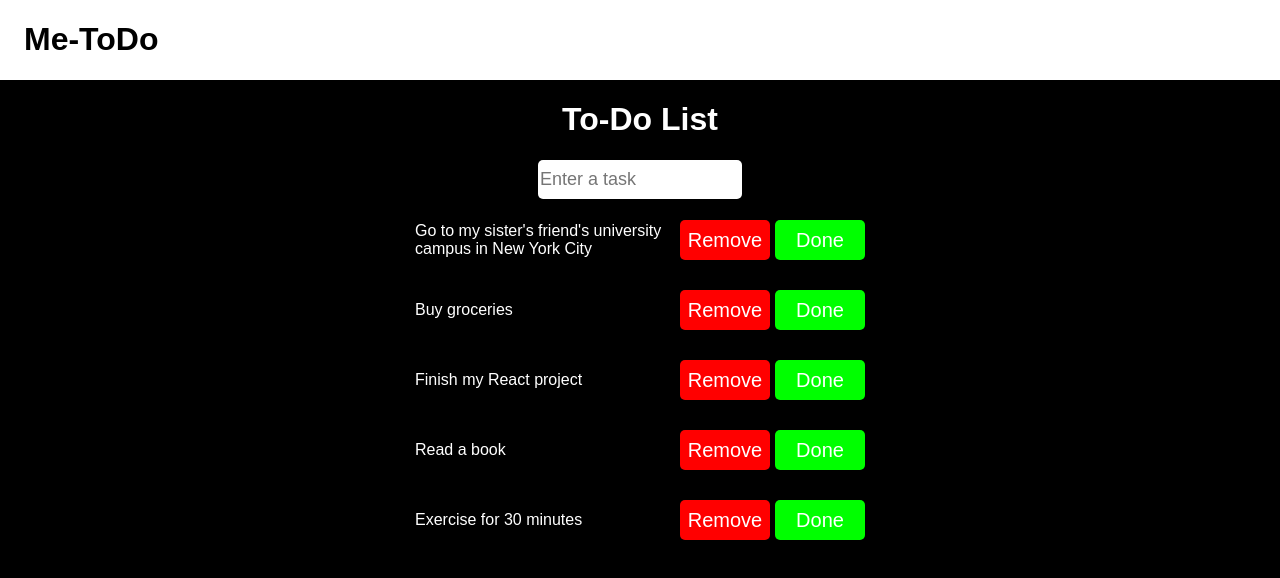
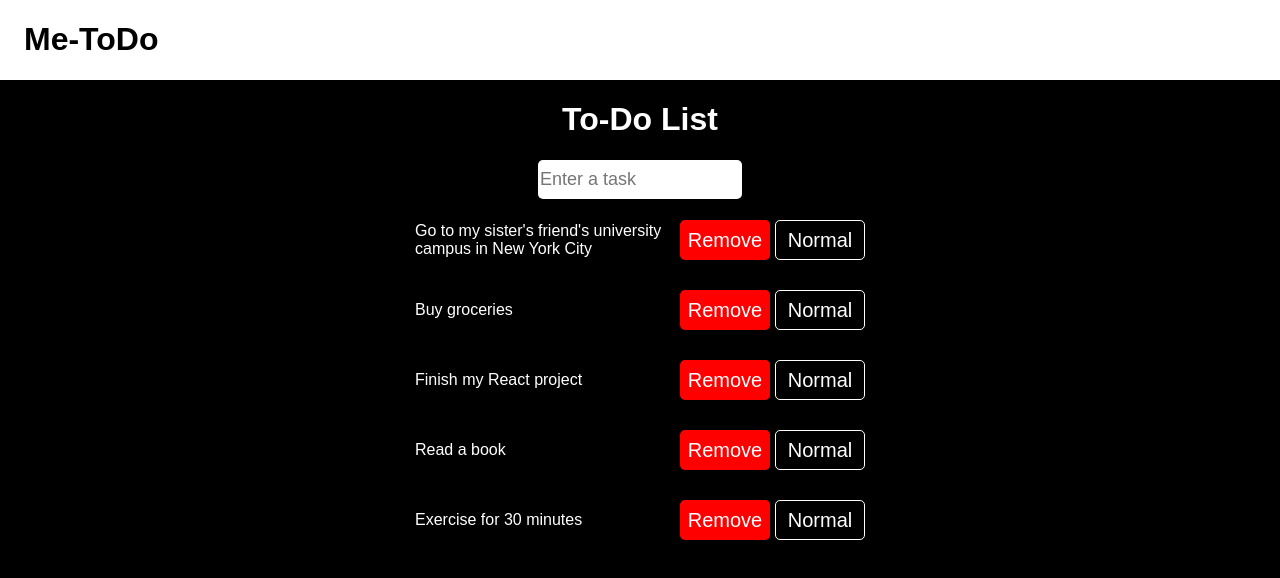
Before and after one commit to CoderZENNXX/me-todo, a React (Vite) app: page / in a window 1280 px wide. Shown: the top 578 px of the page. Built offline with nearby package versions, Linux system fonts and the light colour scheme.

Commit message:
Project V5 (friday-version)

```diff
--- a/src/App.css
+++ b/src/App.css
@@ -97,7 +97,8 @@
 .done-btn {
     margin-top: 5px;
     margin-bottom: 5px;
-    background-color: rgb(0, 255, 0);
     color: white;
     margin-right: 5px;
+    border: 1px solid white;
+    background-color: black;
 }
--- a/src/App.jsx
+++ b/src/App.jsx
@@ -74,8 +74,11 @@ function App() {
                 {task.text}
               </li>
               <button className="delete-btn" onClick={() => deleteTask(index)}>Remove</button>
-              <button className="done-btn" onClick={() => toggleStatus(index)}>
-                {task.status === "done" ? "Pending" : task.status === "pending" ? "Undo" : "Done"}
+              <button className="done-btn" onClick={() => toggleStatus(index)}
+                style={{
+                  backgroundColor: task.status === "done" ? "darkgreen" : task.status === "pending" ? "darkorange" : "black"
+                }}>
+                {task.status === "done" ? "Done" : task.status === "pending" ? "Pending" : "Normal"}
               </button>
             </div>
           ))}
```
